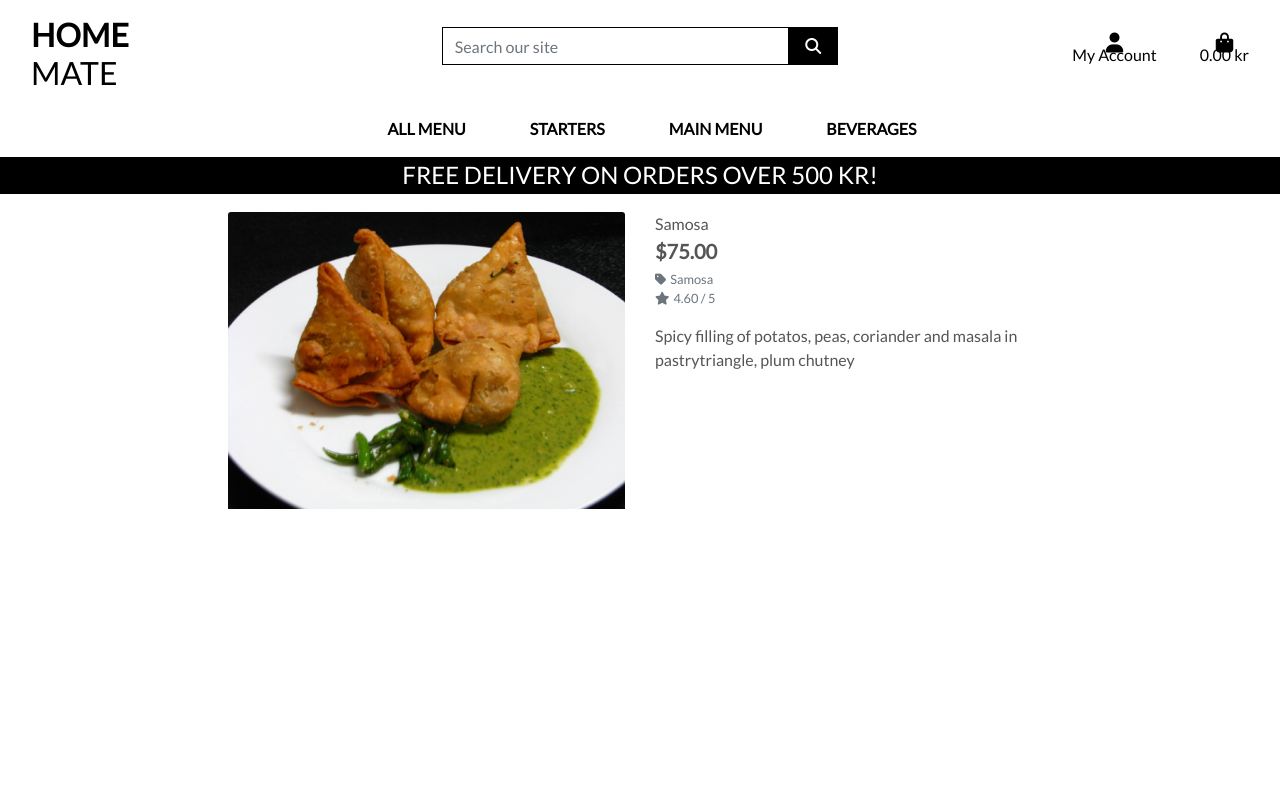
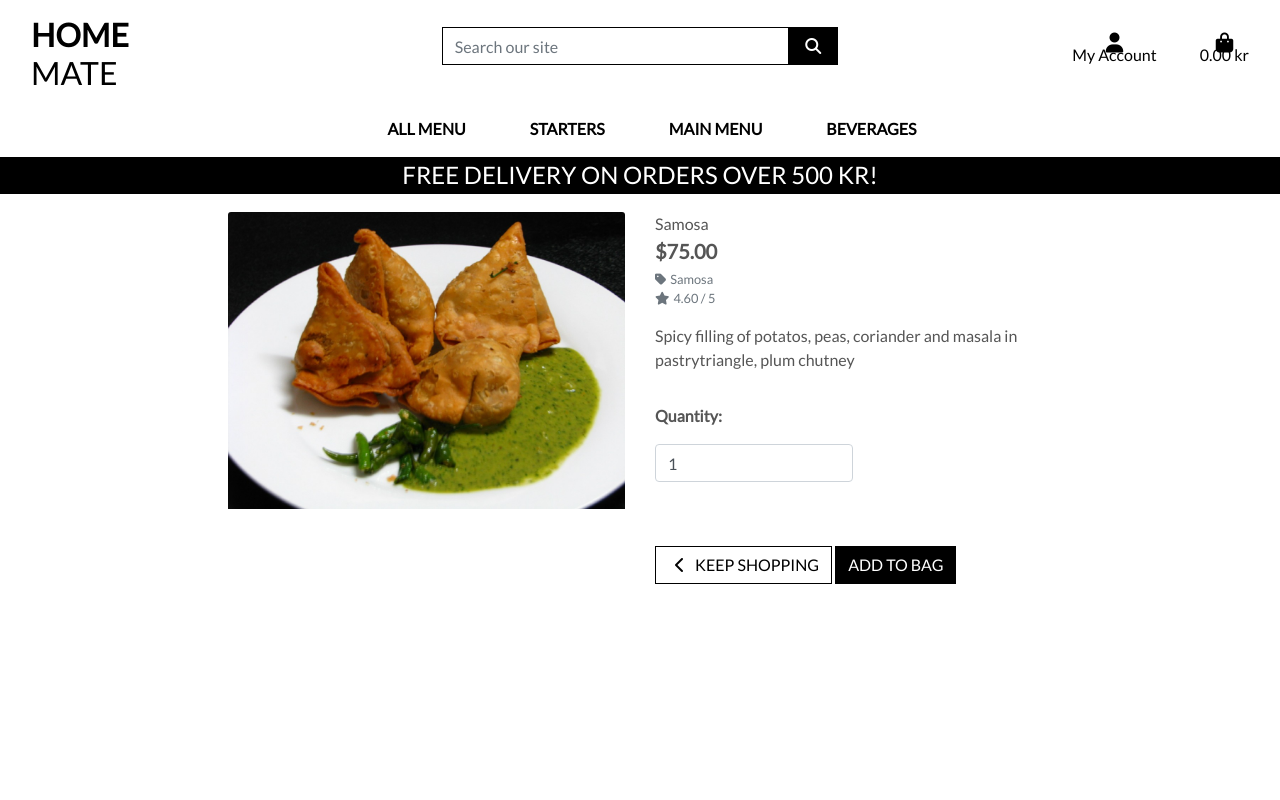
Before and after one commit to asifdanishyar/OnlineShoppingApp, a Django app: page /products/2 in a window 1280 px wide. Run offline with Django 3.2, Linux system fonts and the light colour scheme; data comes from the database, SQL or seed files in the repository; both versions use the stored data as it was after the commit; some libraries are stand-ins or nearby versions.

Commit message:
updated the shopping bag

```diff
--- a/bag/contexts.py
+++ b/bag/contexts.py
@@ -1,11 +1,25 @@
 from decimal import Decimal
 from django.conf import settings
+from django.shortcuts import get_object_or_404
+from products.models import Product
+
 
 def bag_contents(request):
 
     bag_items = []
     total = 0
     product_count = 0
+    bag = request.session.get('bag', {})
+
+    for item_id, quantity in bag.items():
+        product = get_object_or_404(Product, pk=item_id)
+        total += quantity * product.price
+        product_count += quantity
+        bag_items.append({
+            'item_id': item_id,
+            'quantity': quantity,
+            'product': product,
+        })
 
     if total < settings.FREE_DELIVERY_THRESHOLD:
         delivery = total * Decimal(settings.STANDARD_DELIVERY_PERCENTAGE / 100)
--- a/bag/urls.py
+++ b/bag/urls.py
@@ -2,5 +2,6 @@ from django.urls import path
 from . import views
 
 urlpatterns = [
-    path('', views.view_bag, name='view_bag')
+    path('', views.view_bag, name='view_bag'),
+    path('add/<item_id>/', views.add_to_bag, name='add_to_bag'),
 ]
--- a/products/templates/products/product_detail.html
+++ b/products/templates/products/product_detail.html
@@ -43,6 +43,30 @@
                         <small class="text-muted">No Rating</small>
                     {% endif %}
                     <p class="mt-3">{{ product.description }}</p>
+                    <form class="form" action="{% url 'add_to_bag' product.id %}" method="POST">
+                        {% csrf_token %}
+                        <div class="form-row">
+                            <div class="col-12">
+                                <p class="mt-3"><strong>Quantity:</strong></p>
+                                <div class="form-group w-50">
+                                    <div class="input-group">
+                                        <input class="form-control qty_input" type="number" name="quantity" value="1" min="1" max="99" data-item_id="{{ product.id }}" id="id_qty_{{ product.id }}">
+                                    </div>
+                                </div>
+                            </div>
+
+                            <div class="col-12">
+                                <a href="{% url 'products' %}" class="btn btn-outline-black rounded-0 mt-5">
+                                    <span class="icon">
+                                        <i class="fas fa-chevron-left"></i>
+                                    </span>
+                                    <span class="text-uppercase">Keep Shopping</span>
+                                </a>
+                                <input type="submit" class="btn btn-black rounded-0 text-uppercase mt-5" value="Add to Bag">
+                            </div>
+                            <input type="hidden" name="redirect_url" value="{{ request.path }}">
+                        </div>
+                    </form>
                 </div>
             </div>
         </div>
--- a/static/css/base.css
+++ b/static/css/base.css
@@ -36,6 +36,11 @@ body {
 .btn-black {
     background: black;
     color: white;
+}
+.btn-outline-black {
+    background: white;
+    color: black !important;
+    border: 1px solid black;
 }
 
 .shop-now-button:hover,
```
Also changed, not shown: bag/templates/bag/bag.html (+61 -1 lines), bag/views.py (+15 -1 lines), db.sqlite3.
